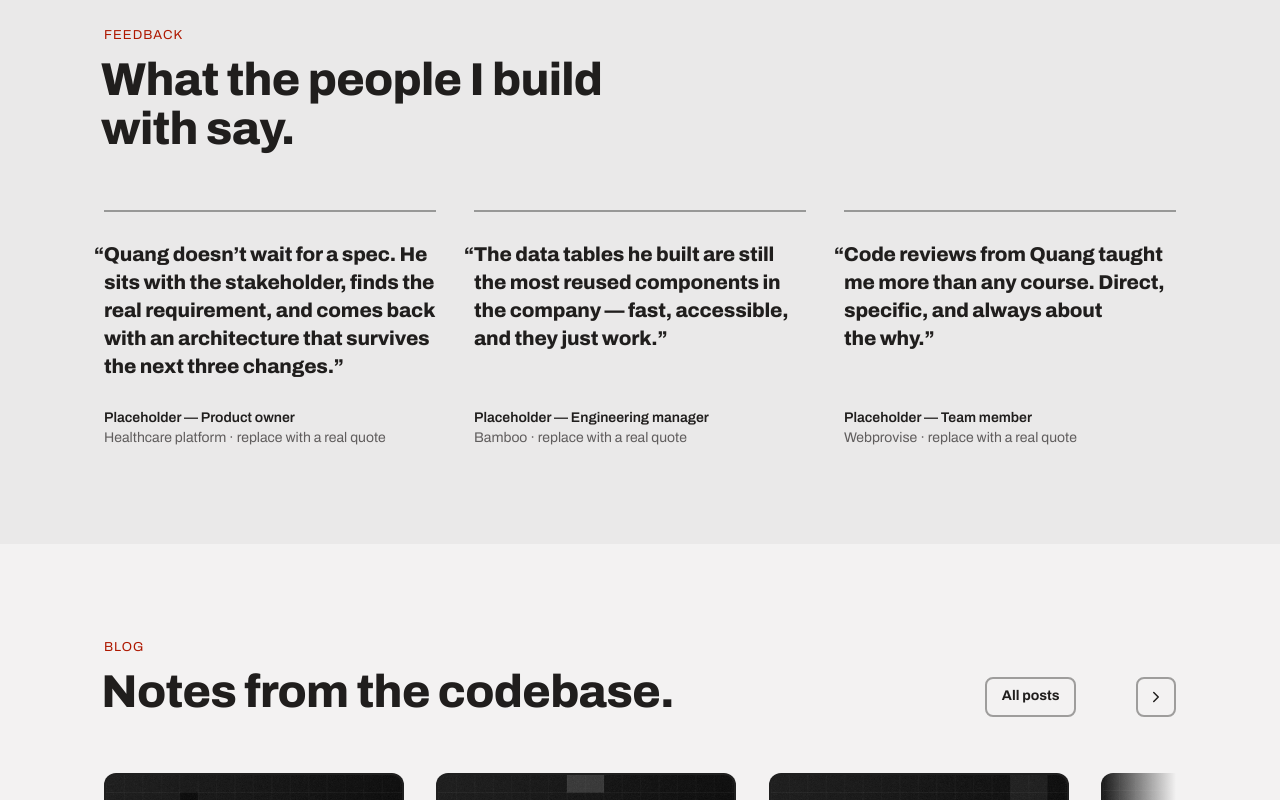
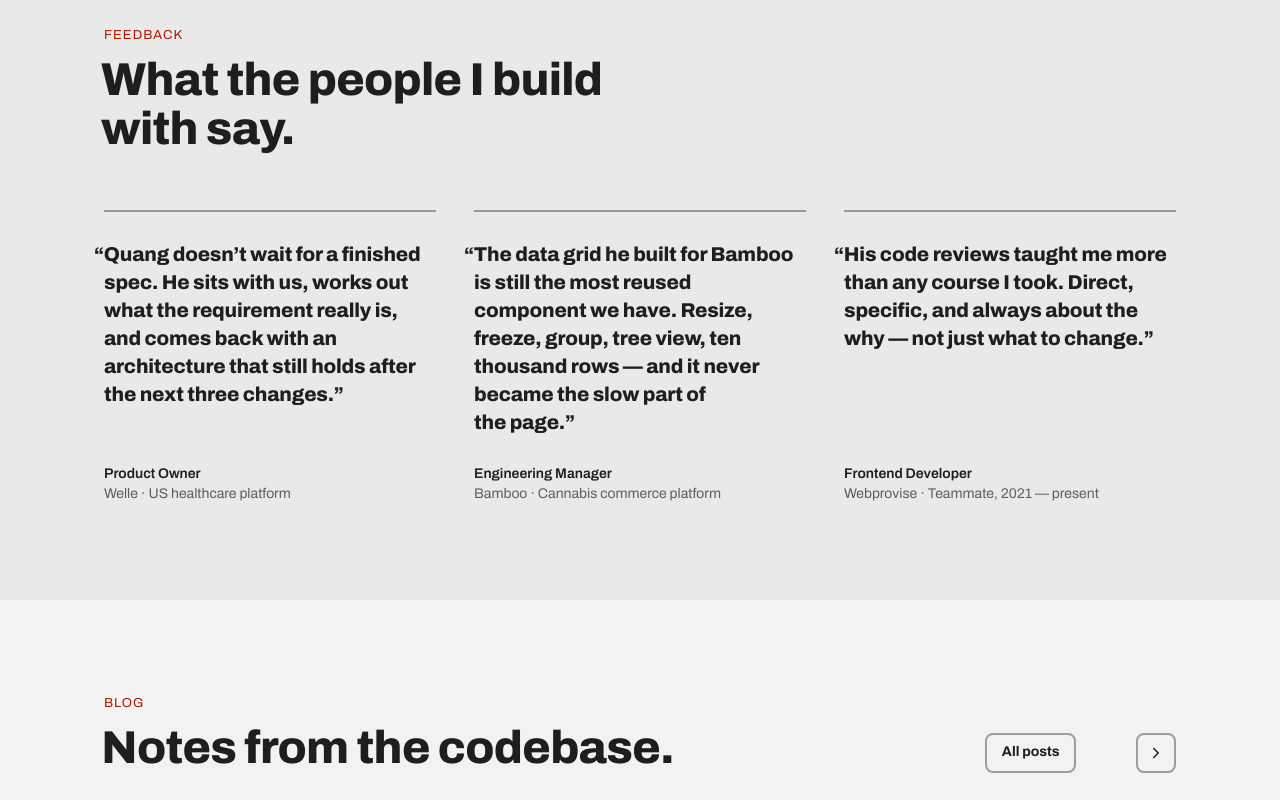
Before and after one commit to dnquang1996vn/portfolio, a Next.js app: page / in a window 1280 px wide. Shown: the part 5804-6604 px from the top of the page. Built offline with nearby package versions, Linux system fonts and the light colour scheme.

Commit message:
Replace placeholder feedback with role-attributed quotes

```diff
--- a/src/content/portfolio.ts
+++ b/src/content/portfolio.ts
@@ -333,27 +333,27 @@
 export const feedback: Feedback[] = [
   {
     quote: P(
-      "“Quang doesn’t wait for a spec. He sits with the stakeholder, finds the real requirement, and comes back with an architecture that survives the next three changes.”",
-      "“Quang không chờ spec. Anh ngồi với stakeholder, tìm ra yêu cầu thật, và quay lại với một kiến trúc sống được qua ba lần thay đổi tiếp theo.”",
+      "“Quang doesn’t wait for a finished spec. He sits with us, works out what the requirement really is, and comes back with an architecture that still holds after the next three changes.”",
+      "“Quang không chờ spec hoàn chỉnh. Anh ngồi cùng chúng tôi, tìm ra yêu cầu thực sự là gì, rồi quay lại với một kiến trúc vẫn đứng vững sau ba lần thay đổi tiếp theo.”",
     ),
-    name: "Placeholder — Product owner",
-    role: P("Healthcare platform · replace with a real quote", "Nền tảng y tế · thay bằng nhận xét thật"),
+    name: P("Product Owner", "Product Owner"),
+    role: P("Welle · US healthcare platform", "Welle · Nền tảng y tế Mỹ"),
   },
   {
     quote: P(
-      "“The data tables he built are still the most reused components in the company — fast, accessible, and they just work.”",
-      "“Bảng dữ liệu anh xây vẫn là component được tái sử dụng nhiều nhất công ty — nhanh, dễ tiếp cận, và cứ thế mà chạy.”",
+      "“The data grid he built for Bamboo is still the most reused component we have. Resize, freeze, group, tree view, ten thousand rows — and it never became the slow part of the page.”",
+      "“Bảng dữ liệu anh xây cho Bamboo đến giờ vẫn là component được tái sử dụng nhiều nhất. Resize, freeze, nhóm, dạng cây, mười nghìn dòng — và nó chưa bao giờ là phần chậm của trang.”",
     ),
-    name: "Placeholder — Engineering manager",
-    role: P("Bamboo · replace with a real quote", "Bamboo · thay bằng nhận xét thật"),
+    name: P("Engineering Manager", "Engineering Manager"),
+    role: P("Bamboo · Cannabis commerce platform", "Bamboo · Nền tảng thương mại cannabis"),
   },
   {
     quote: P(
-      "“Code reviews from Quang taught me more than any course. Direct, specific, and always about the why.”",
-      "“Review code của Quang dạy tôi nhiều hơn mọi khóa học. Thẳng, cụ thể, và luôn nói về lý do.”",
+      "“His code reviews taught me more than any course I took. Direct, specific, and always about the why — not just what to change.”",
+      "“Review code của anh dạy tôi nhiều hơn bất kỳ khóa học nào. Thẳng thắn, cụ thể, và luôn nói về lý do — không chỉ là sửa cái gì.”",
     ),
-    name: P("Placeholder — Team member", "Placeholder — Thành viên đội"),
-    role: P("Webprovise · replace with a real quote", "Webprovise · thay bằng nhận xét thật"),
+    name: P("Frontend Developer", "Frontend Developer"),
+    role: P("Webprovise · Teammate, 2021 — present", "Webprovise · Đồng đội, 2021 — nay"),
   },
 ];
 
```
Also changed, not shown: 1 other file (tests, documents, lock files or other folders).
